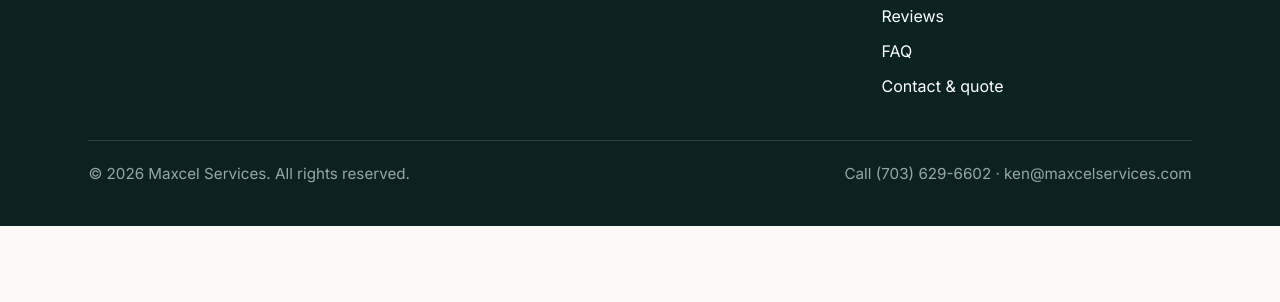
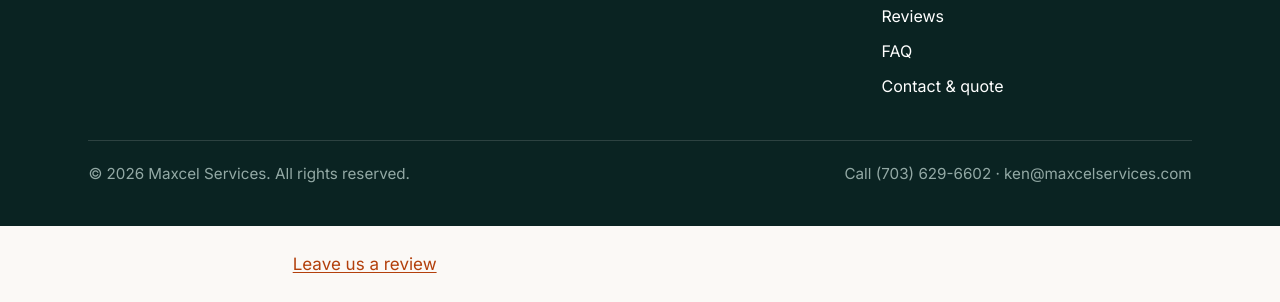
Before and after one commit to hmseeb/site-maxcel-services-c130, a plain HTML site: page contact.html in a window 1280 px wide. Shown: the part 2232-2534 px from the top of the page. Before the commit the page ends 2458 px from the top, so only its background shows below. Drawn offline with Linux system fonts and the light colour scheme; a script that the page names is missing.

Commit message:
feat: add review page link

```diff
--- a/contact.html
+++ b/contact.html
@@ -256,5 +256,6 @@
 <script src="https://vision.leadrai.com/widget/loader.js" data-lv-widget data-kind="voice" data-widget="2a8f5aed-c0f4-4eeb-bf45-c24169cc70f4" async></script>
 <script defer src="https://static.cloudflareinsights.com/beacon.min.js" data-cf-beacon='{"token": "0a932598fc5b4cc9baf156d875620bd1"}'></script>
 <script defer data-lv-track src="https://vision.leadrai.com/api/forms/9514c289e4f83cdfdb13f9842e59781e/t.js"></script>
+<p data-lv-review="1" style="text-align:center;margin:24px 0"><a href="/review">Leave us a review</a></p>
 </body>
 </html>
```
Also changed, not shown: faq.html (+1 -0 lines), index.html (+1 -0 lines), reviews.html (+1 -0 lines), services.html (+1 -0 lines), vercel.json.
